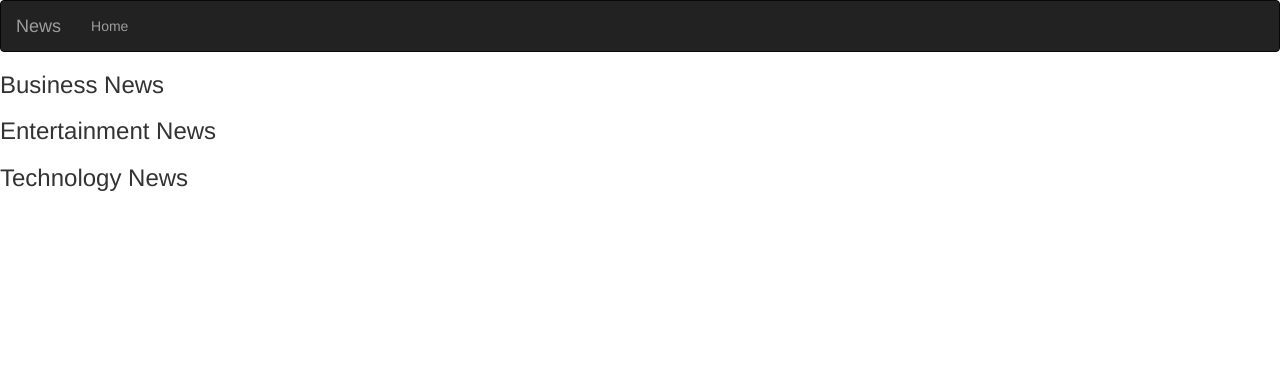
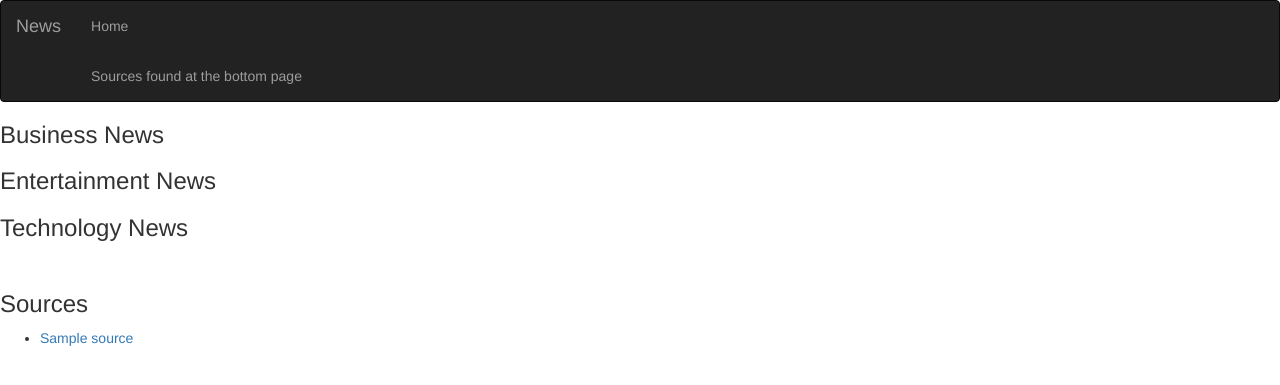
Before and after one commit to briankc804/NEWS, a Flask app: template app/templates/index.html in a window 1280 px wide. Shown: the top 385 px of the page. Run offline with Flask 2, Linux system fonts and the light colour scheme; the template is opened without the code that fills it: most values are stand-ins (such as "Sample title", 1, 10 or a date in 2020); some libraries are stand-ins or nearby versions.

Commit message:
added a sources link

```diff
--- a/app/models/news.py
+++ b/app/models/news.py
@@ -17,8 +17,8 @@ class News:
 
 class Sources:
 
-    def __init__(self,id,name,description,url):
-        self.id =id
+    def __init__(self,name,description,url):
+
         self.name = name
         self.description = description
         self.url= url
--- a/app/templates/index.html
+++ b/app/templates/index.html
@@ -23,5 +23,11 @@
     <ul>
         {{ macro.displayNewsList(technology)}}
     </ul>
+<br>
+<h3 id="sources">Sources</h3>
+<ul>
+{{macro.displaySourceList(source)}}
 
-    {% endblock%}
+</ul>
+
+{% endblock%}
--- a/app/templates/macros.html
+++ b/app/templates/macros.html
@@ -15,3 +15,18 @@
     {% endfor %}
 
 {% endmacro %}
+
+
+
+{% macro displaySourceList(sources_list) %}
+
+    {% for source in sources_list %}
+       <div>
+           <li> <a href="{{source.url}}">{{source.name}}</a></li>
+       </div>
+
+
+    {% endfor %}
+
+
+{% endmacro %}
--- a/app/templates/navbar.html
+++ b/app/templates/navbar.html
@@ -11,7 +11,9 @@
         </div>
         <div class="navbar-collapse collapse">
             <ul class="nav navbar-nav">
-                <li><a href="/">Home</a></li>
+                <li><a href="/">Home</a></li> <br>
+                <li><a href="#sources">Sources found at the bottom page</a></li>
+            </ul>
         </div>
 
     </div>
--- a/app/views.py
+++ b/app/views.py
@@ -1,6 +1,6 @@
 from flask import render_template
 from app import app
-from .request import get_news
+from .request import get_news,get_sources
 
 
 # Views
@@ -11,12 +11,13 @@ def index():
     View root page function that returns the index page and its data
     '''
     #Getting business news
+    source = get_sources()
     business_news =get_news('business')
     entertainment_news=get_news('entertainment')
     technology_news=get_news('technology')
     title = 'Home-Welcome to the ultimate news review site'
 
-    return render_template('index.html', title = title,business = business_news,entertainment =entertainment_news,technology =technology_news)
+    return render_template('index.html', source = source,title = title,business = business_news,entertainment =entertainment_news,technology =technology_news)
 
 @app.route('/news/<int:news_id>')
 def news(news_id):
```
Also changed, not shown: app/request.py (+13 -8 lines).
